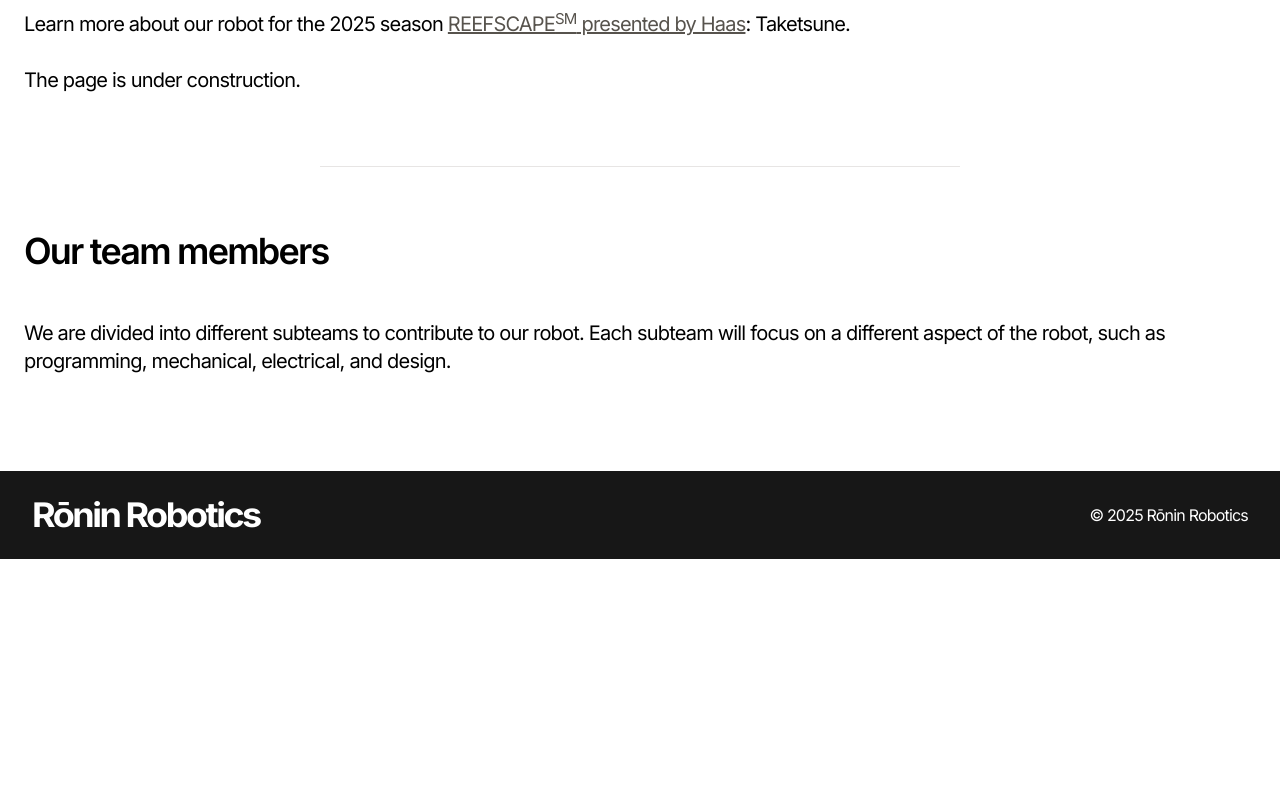
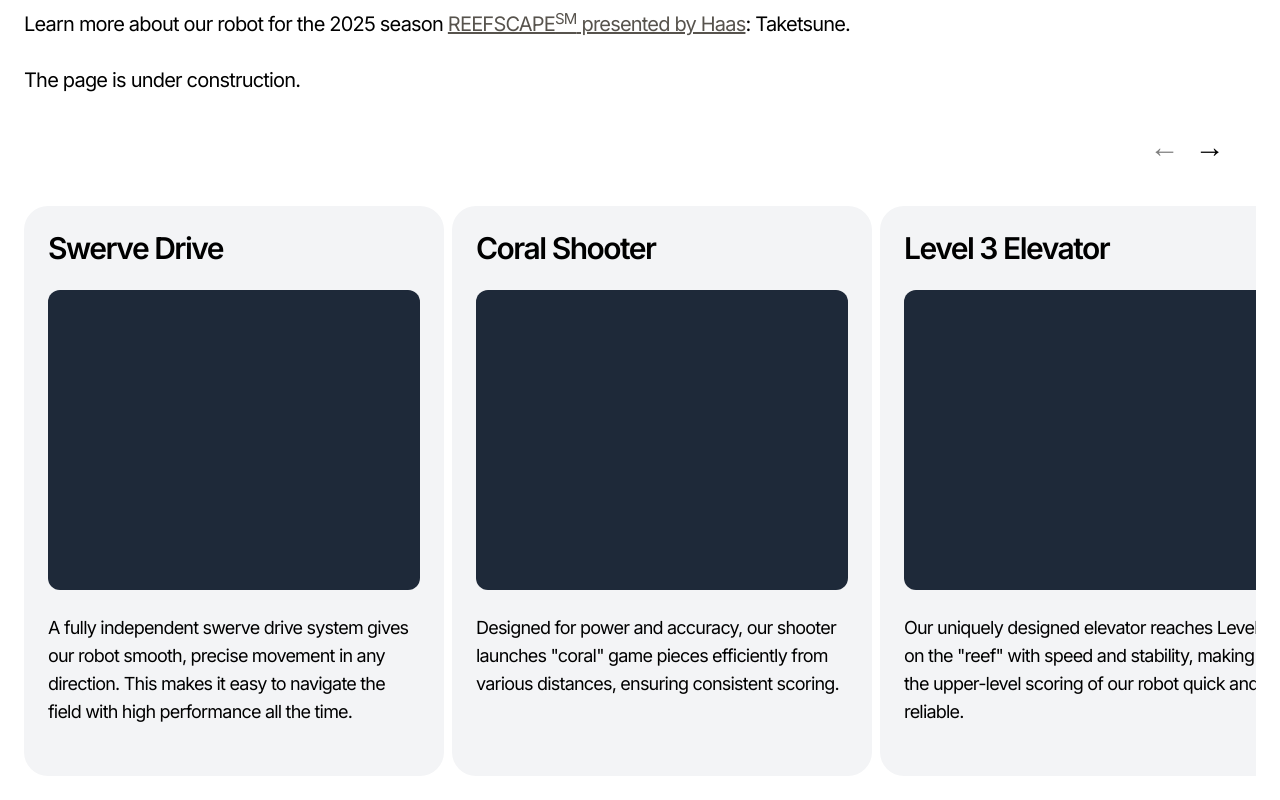
Before and after one commit to ronin7447/website, a Next.js app: page /about in a window 1280 px wide. Shown: the part 740-1540 px from the top of the page. Before the commit the page ends 1299 px from the top, so only its background shows below. Built offline with nearby package versions, Linux system fonts and the light colour scheme.

Commit message:
feat: add intro cards for robot

```diff
--- a/app/about/page.tsx
+++ b/app/about/page.tsx
@@ -1,6 +1,7 @@
 import Image from "next/image";
 import Link from "next/link";
 import bannerImg from "@/public/67A02359.jpg"
+import CardNavigator from "../components/CardNavigator";
 
 
 export default function Home() {
@@ -44,25 +45,38 @@ export default function Home() {
 
     <div className="max-w-screen-xl sm:px-6 mt-16 mb-18 md:mb-18 mx-auto ui-content">
       <h1 className="text-3xl sm:text-4xl font-semibold tracking-tighter px-6 sm:px-0 mb-8 md:mb-12">Our robot for 2025 season</h1>
-      <p className="text-xl px-6 sm:px-0 mb-8 md:mb-12">
+      <p className="text-xl px-6 sm:px-0 mb-8">
         Learn more about our robot for the 2025 season <Link className="a-link" href="https://www.firstinspires.org/robotics/frc/game-and-season">REEFSCAPE<sup>SM</sup> presented by Haas</Link>: Taketsune.
         <br/><br/>The page is under construction.
       </p>
-
-      {/* <div className="flex overflow-x-scroll overflow-y-hidden snap-x snap-mandatory h-[600px]">
-        <div className="w-[420px] h-[570px] flex-shrink-0 bg-gray-100 snap-center m-2 ml-0 rounded-3xl p-6">
+      <CardNavigator />
+      <div className="flex overflow-x-scroll overflow-y-hidden snap-x snap-mandatory scroll-pl-16 h-[600px] pl-2 pr-2 sm:pl-0 sm:pr-0 ui-intro-cards">
+        <div className="ui-intro-card">
             <h2 className="text-3xl font-semibold tracking-tighter">Swerve Drive</h2>
+            <div className="w-full bg-gray-800 h-[300px] rounded-xl mt-6"></div>
+            <p className="mt-6 text-lg">A fully independent swerve drive system gives our robot smooth, precise movement in any direction. This makes it easy to navigate the field with high performance all the time.</p>
         </div>
-        <div className="w-[420px] h-[570px] flex-shrink-0 bg-gray-100 snap-center m-2 ml-0 rounded-3xl p-6">
-            <h2 className="text-3xl font-semibold tracking-tighter">Shooter for Coral</h2>
+        <div className="ui-intro-card">
+            <h2 className="text-3xl font-semibold tracking-tighter">Coral Shooter</h2>
+            <div className="w-full bg-gray-800 h-[300px] rounded-xl mt-6"></div>
+            <p className="mt-6 text-lg">Designed for power and accuracy, our shooter launches &quot;coral&quot; game pieces efficiently from various distances, ensuring consistent scoring.</p>
         </div>
-        <div className="w-[420px] h-[570px] flex-shrink-0 bg-gray-100 snap-center m-2 ml-0 rounded-3xl p-6">
+        <div className="ui-intro-card">
             <h2 className="text-3xl font-semibold tracking-tighter">Level 3 Elevator</h2>
+            <div className="w-full bg-gray-800 h-[300px] rounded-xl mt-6"></div>
+            <p className="mt-6 text-lg">Our uniquely designed elevator reaches Level 3 on the &quot;reef&quot; with speed and stability, making the upper-level scoring of our robot quick and reliable. </p>
         </div>
-        <div className="w-[420px] h-[570px] flex-shrink-0 bg-gray-100 snap-center m-2 ml-0 rounded-3xl p-6">
+        <div className="ui-intro-card">
             <h2 className="text-3xl font-semibold tracking-tighter">Limelight Cameras <span className="whitespace-nowrap">for Alignment</span></h2>
+            <div className="w-full bg-gray-800 h-[263px] rounded-xl mt-6"></div>
+            <p className="mt-6 text-lg">Equipped with two Limelight cameras, our robot can automatically aligns with targets by using AprilTags on the field, helping drivers improve shooting precision and reduce scoring errors.</p>
         </div>
-    </div> */}
+        <div className="ui-intro-card">
+            <h2 className="text-3xl font-semibold tracking-tighter">More highlights of <span className="whitespace-nowrap">Taketsune</span></h2>
+            <div className="w-full bg-gray-800 h-[263px] rounded-xl mt-6"></div>
+            <p className="mt-6 text-lg"><Link className="a-link" href="/robot">Learn more information and highlights about our new robot for the 2025 season.</Link></p>
+        </div>
+    </div>
 
 
       </div>
--- /dev/null
+++ b/app/components/CardNavigator.tsx
@@ -0,0 +1,121 @@
+"use client";
+
+import { useState, useEffect, useRef } from "react";
+
+export default function CardNavigator() {
+  const [currentCard, setCurrentCard] = useState<number>(0);
+  const [totalCards, setTotalCards] = useState<number>(0);
+  const [isLoading, setIsLoading] = useState<boolean>(true);
+  const cardsContainerRef = useRef<HTMLDivElement | null>(null);
+  const cardsRef = useRef<HTMLElement[]>([]);
+
+  useEffect(() => {
+    // Get the cards container
+    const cardsContainer = document.querySelector<HTMLDivElement>(".ui-intro-cards");
+    if (!cardsContainer) return;
+
+    cardsContainerRef.current = cardsContainer;
+
+    // Get the cards and store references
+    const cardElements = cardsContainer.querySelectorAll<HTMLElement>(".ui-intro-card");
+    cardsRef.current = Array.from(cardElements);
+    setTotalCards(cardElements.length);
+    setIsLoading(false);
+
+    // Function to determine which card is currently in view
+    const handleScroll = (): void => {
+      if (!cardsContainer) return;
+
+    //   const scrollPosition = cardsContainer.scrollLeft;
+      const containerRect = cardsContainer.getBoundingClientRect();
+
+      // Find which card is most visible in the viewport
+      let bestVisibleIndex = 0;
+      let maxVisibleWidth = 0;
+
+      cardsRef.current.forEach((card, index) => {
+        const cardRect = card.getBoundingClientRect();
+
+        // Calculate visible area of the card
+        const leftVisible = Math.max(cardRect.left, containerRect.left);
+        const rightVisible = Math.min(cardRect.right, containerRect.right);
+        const visibleWidth = Math.max(0, rightVisible - leftVisible);
+
+        if (visibleWidth > maxVisibleWidth) {
+          maxVisibleWidth = visibleWidth;
+          bestVisibleIndex = index;
+        }
+      });
+
+      setCurrentCard(bestVisibleIndex);
+    };
+
+    // Initial check
+    handleScroll();
+
+    // Add scroll event listener
+    cardsContainer.addEventListener("scroll", handleScroll);
+
+    // Clean up event listener
+    return () => {
+      cardsContainer.removeEventListener("scroll", handleScroll);
+    };
+  }, []);
+
+  // Function to scroll to a specific card
+  const scrollToCard = (index: number): void => {
+    if (!cardsContainerRef.current || !cardsRef.current[index]) return;
+
+    // Get the target card's left position relative to the container
+    const card = cardsRef.current[index];
+    const container = cardsContainerRef.current;
+
+    // Calculate the scroll position needed to show this card
+    // This accounts for any margins, padding, or gaps between cards
+    const cardOffsetLeft = card.offsetLeft - container.offsetLeft;
+
+    // Scroll to the card
+    container.scrollTo({
+      left: cardOffsetLeft,
+      behavior: "smooth"
+    });
+  };
+
+  // Navigate to the next or previous card
+  const navigateCards = (direction: number): void => {
+    const newIndex = currentCard + direction;
+    if (newIndex >= 0 && newIndex < totalCards) {
+      scrollToCard(newIndex);
+    }
+  };
+
+  return (
+    <div className="flex justify-end mt-4 mb-8 mr-8 h-10">
+      <div className="flex items-center gap-4">
+        <button
+          onClick={() => navigateCards(-1)}
+          disabled={currentCard === 0 || isLoading}
+          className={`text-3xl font-bold cursor-pointer disabled:opacity-50 ${
+            isLoading ? "invisible" : "visible"
+          }`}
+          aria-label="Previous card"
+          aria-hidden={isLoading}
+        >
+          ←
+        </button>
+
+        <button
+          onClick={() => navigateCards(1)}
+          disabled={currentCard === totalCards - 1 || isLoading}
+          className={`font-bold text-3xl cursor-pointer disabled:opacity-50 ${
+            isLoading ? "invisible" : "visible"
+          }`}
+          aria-label="Next card"
+          aria-hidden={isLoading}
+        >
+          →
+        </button>
+      </div>
+    </div>
+  );
+}
--- a/app/globals.css
+++ b/app/globals.css
@@ -1,5 +1,5 @@
 @import "tailwindcss";
-
+@plugin 'tailwind-scrollbar';
 body {
   @apply bg-white text-black;
   @apply dark:bg-stone-950 dark:text-slate-50;
@@ -77,3 +77,17 @@ body .a-link {
 .ui-content a.a-link {
   @apply text-stone-600 dark:text-stone-200 underline;
 }
+
+html {
+  @apply scrollbar-thin scrollbar-thumb-stone-200 scrollbar-track-white;
+  @apply dark:scrollbar-thumb-stone-800 dark:scrollbar-track-stone-950;
+}
+
+.ui-intro-cards {
+  @apply scrollbar scrollbar-thumb-stone-200 scrollbar-track-white;
+  @apply dark:scrollbar-thumb-stone-700 dark:scrollbar-track-stone-950;
+}
+
+.ui-intro-cards .ui-intro-card {
+  @apply w-[350px] sm:w-[420px] h-[570px] flex-shrink-0 bg-gray-100 snap-center m-2 ml-0 rounded-3xl p-6 dark:bg-stone-900;
+}
--- a/package.json
+++ b/package.json
@@ -22,6 +22,7 @@
     "@types/react-dom": "^19",
     "eslint": "^9",
     "eslint-config-next": "15.2.2",
+    "tailwind-scrollbar": "^4.0.1",
     "tailwindcss": "^4",
     "typescript": "^5"
   }
```
Also changed, not shown: 1 other file (tests, documents, lock files or other folders).
